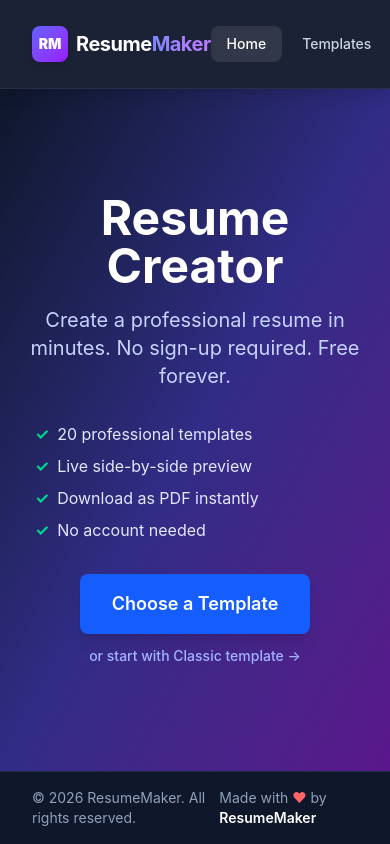
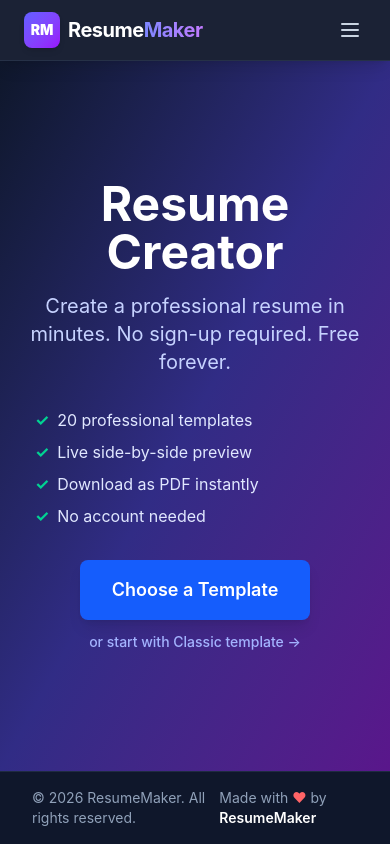
Before and after one commit to imravikumar150k/resume-creator, a React (Vite) app: page / in a window 390 px wide. Built offline with nearby package versions, Linux system fonts and the light colour scheme.

Commit message:
feat: add responsive mobile menu to navbar

```diff
--- a/src/components/ui/Navbar.jsx
+++ b/src/components/ui/Navbar.jsx
@@ -1,13 +1,22 @@
+import { useState } from 'react'
 import { Link, useLocation } from 'react-router-dom'
 
 export default function Navbar() {
   const location = useLocation()
+  const [menuOpen, setMenuOpen] = useState(false)
 
   const isActive = (path) => location.pathname === path
 
+  const closeMenu = () => setMenuOpen(false)
+
   return (
-    <nav className="bg-slate-900/95 backdrop-blur-md px-8 py-4 flex items-center justify-between shadow-lg border-b border-slate-700/50">
-      <Link to="/" className="flex items-center gap-2 group">
+    <nav className="bg-slate-900/95 backdrop-blur-md px-6 md:px-8 py-3 md:py-4 shadow-lg border-b border-slate-700/50">
+      <div className="flex items-center justify-between">
+        <Link
+          to="/"
+          aria-label="ResumeMaker home"
+          className="flex items-center gap-2 group focus:outline-none focus:ring-2 focus:ring-indigo-400 rounded-lg"
+        >
           <div className="w-9 h-9 bg-gradient-to-br from-indigo-500 to-purple-600 rounded-lg flex items-center justify-center shadow-md group-hover:shadow-indigo-500/30 transition-shadow">
             <span className="text-white font-black text-sm">RM</span>
           </div>
@@ -15,26 +24,74 @@ export default function Navbar() {
             Resume<span className="bg-gradient-to-r from-indigo-400 to-purple-400 bg-clip-text text-transparent">Maker</span>
           </span>
         </Link>
-      <div className="flex items-center gap-1">
+
+        {/* Desktop nav */}
+        <div className="hidden md:flex items-center gap-1">
           <Link
             to="/"
-          className={`px-4 py-2 rounded-lg text-sm font-medium transition-all ${isActive('/') ? 'bg-white/10 text-white shadow-inner' : 'text-slate-300 hover:text-white hover:bg-white/5'}`}
+            className={`px-4 py-2 rounded-lg text-sm font-medium transition-all focus:outline-none focus:ring-2 focus:ring-indigo-400 ${isActive('/') ? 'bg-white/10 text-white shadow-inner' : 'text-slate-300 hover:text-white hover:bg-white/5'}`}
           >
             Home
           </Link>
           <Link
             to="/templates"
-          className={`px-4 py-2 rounded-lg text-sm font-medium transition-all ${isActive('/templates') ? 'bg-white/10 text-white shadow-inner' : 'text-slate-300 hover:text-white hover:bg-white/5'}`}
+            className={`px-4 py-2 rounded-lg text-sm font-medium transition-all focus:outline-none focus:ring-2 focus:ring-indigo-400 ${isActive('/templates') ? 'bg-white/10 text-white shadow-inner' : 'text-slate-300 hover:text-white hover:bg-white/5'}`}
           >
             Templates
           </Link>
           <Link
             to="/editor"
-          className={`px-4 py-2 rounded-lg text-sm font-medium transition-all ${isActive('/editor') ? 'bg-gradient-to-r from-indigo-500 to-purple-600 text-white shadow-md' : 'text-slate-300 hover:text-white hover:bg-white/5'}`}
+            className={`px-4 py-2 rounded-lg text-sm font-medium transition-all focus:outline-none focus:ring-2 focus:ring-indigo-400 ${isActive('/editor') ? 'bg-gradient-to-r from-indigo-500 to-purple-600 text-white shadow-md' : 'text-slate-300 hover:text-white hover:bg-white/5'}`}
           >
             Start Building
           </Link>
         </div>
+
+        {/* Hamburger button */}
+        <button
+          className="md:hidden text-slate-300 hover:text-white focus:outline-none focus:ring-2 focus:ring-indigo-400 rounded-lg p-1 transition-colors"
+          aria-label={menuOpen ? 'Close menu' : 'Open menu'}
+          aria-expanded={menuOpen}
+          onClick={() => setMenuOpen((prev) => !prev)}
+        >
+          {menuOpen ? (
+            <svg xmlns="http://www.w3.org/2000/svg" className="h-6 w-6" fill="none" viewBox="0 0 24 24" stroke="currentColor" strokeWidth={2}>
+              <path strokeLinecap="round" strokeLinejoin="round" d="M6 18L18 6M6 6l12 12" />
+            </svg>
+          ) : (
+            <svg xmlns="http://www.w3.org/2000/svg" className="h-6 w-6" fill="none" viewBox="0 0 24 24" stroke="currentColor" strokeWidth={2}>
+              <path strokeLinecap="round" strokeLinejoin="round" d="M4 6h16M4 12h16M4 18h16" />
+            </svg>
+          )}
+        </button>
+      </div>
+
+      {/* Mobile dropdown menu */}
+      {menuOpen && (
+        <div className="md:hidden flex flex-col gap-1 mt-3 pb-2">
+          <Link
+            to="/"
+            onClick={closeMenu}
+            className={`px-4 py-2 rounded-lg text-sm font-medium transition-all focus:outline-none focus:ring-2 focus:ring-indigo-400 ${isActive('/') ? 'bg-white/10 text-white shadow-inner' : 'text-slate-300 hover:text-white hover:bg-white/5'}`}
+          >
+            Home
+          </Link>
+          <Link
+            to="/templates"
+            onClick={closeMenu}
+            className={`px-4 py-2 rounded-lg text-sm font-medium transition-all focus:outline-none focus:ring-2 focus:ring-indigo-400 ${isActive('/templates') ? 'bg-white/10 text-white shadow-inner' : 'text-slate-300 hover:text-white hover:bg-white/5'}`}
+          >
+            Templates
+          </Link>
+          <Link
+            to="/editor"
+            onClick={closeMenu}
+            className={`px-4 py-2 rounded-lg text-sm font-medium transition-all focus:outline-none focus:ring-2 focus:ring-indigo-400 ${isActive('/editor') ? 'bg-gradient-to-r from-indigo-500 to-purple-600 text-white shadow-md' : 'text-slate-300 hover:text-white hover:bg-white/5'}`}
+          >
+            Start Building
+          </Link>
+        </div>
+      )}
     </nav>
   )
 }
```
Lines whose indentation alone changed are shown as unchanged.
